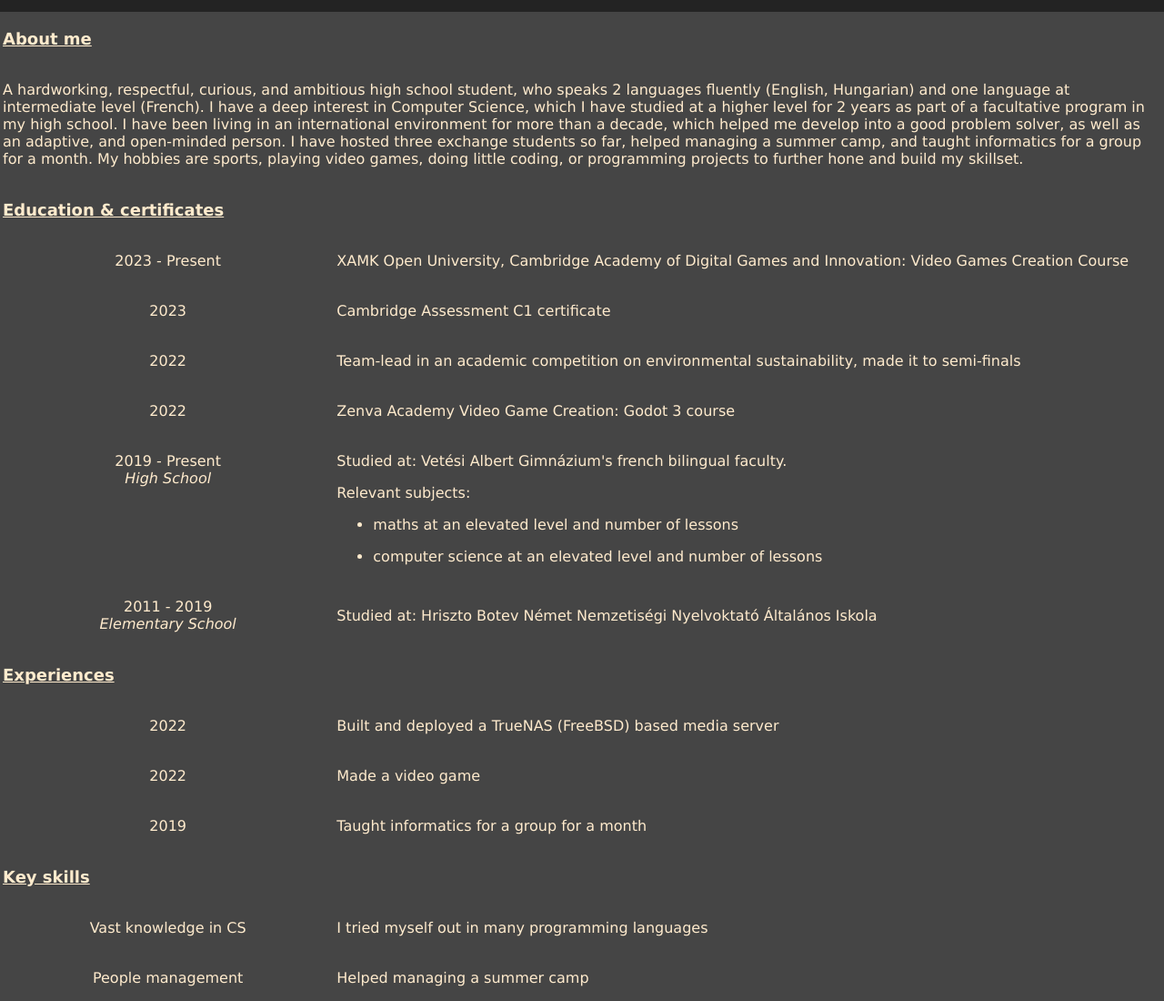
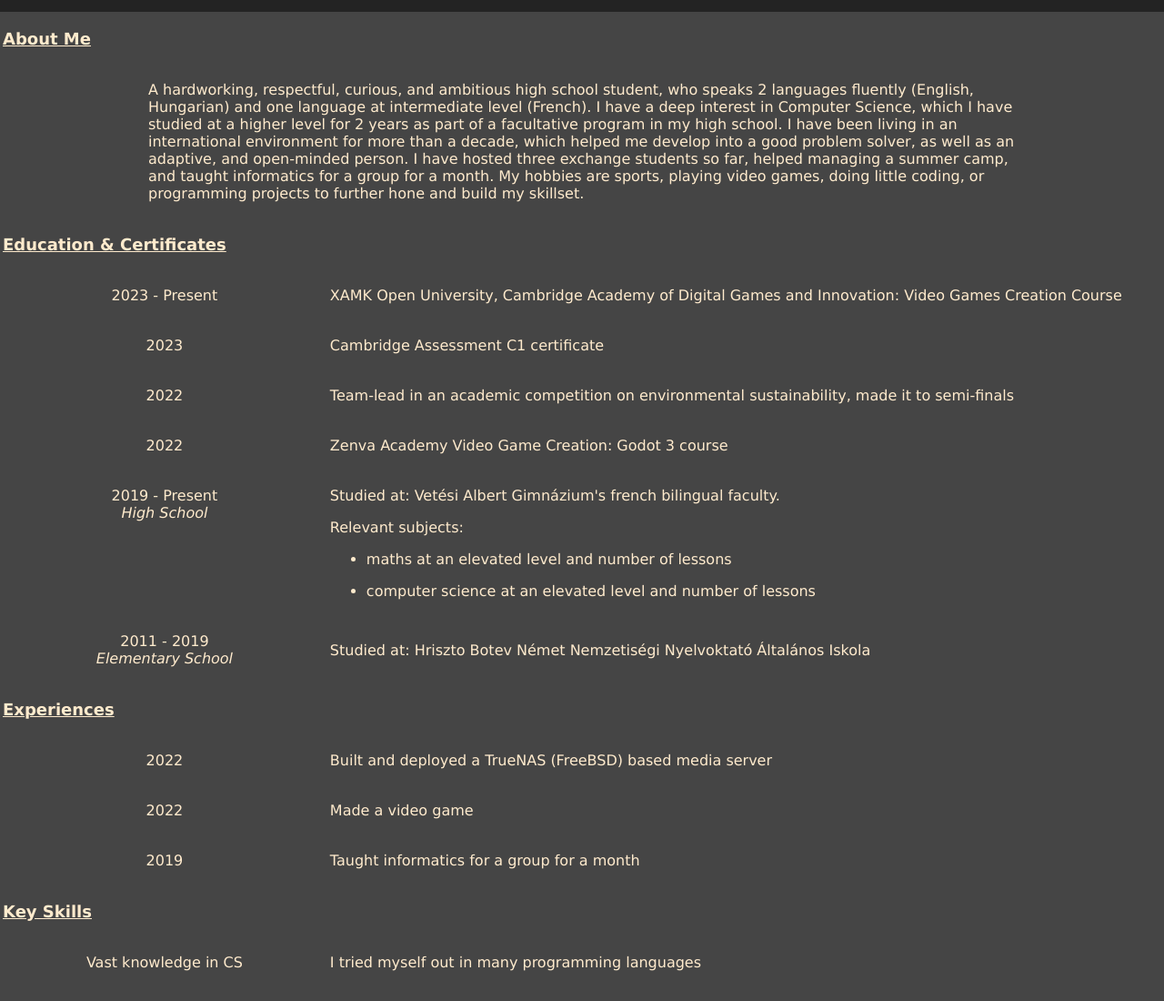
Before and after one commit to N0tN3o/N0tN3o.github.io, a plain HTML site: page index.html in a window 1280 px wide. Shown: the part 162-1262 px from the top of the page at 91% size. Drawn offline with Linux system fonts and the light colour scheme.

Commit message:
Changed layout

```diff
--- a/index.html
+++ b/index.html
@@ -40,12 +40,12 @@
         <table class="cvbody">
             <tr>
                 <td colspan=3 valign=top>
-                    <p id="aboutme"><span>About me</span></p>
+                    <p id="aboutme"><span>About Me</span></p>
                 </td>
             </tr>
             <tr>
                 <td colspan=3 valign=top>
-                    <p>A hardworking, respectful, curious, and ambitious high
+                    <p class="aboutText">A hardworking, respectful, curious, and ambitious high
                         school student, who speaks 2 languages fluently (English, Hungarian) and one
                         language at intermediate level (French). I have a deep interest in Computer
                         Science, which I have studied at a higher level for 2 years as part of a
@@ -60,7 +60,7 @@
             </tr>
             <tr>
                 <td colspan=3 valign=top>
-                    <p id="education"><span>Education &amp; certificates</span></p>
+                    <p id="education"><span>Education &amp; Certificates</span></p>
                 </td>
             </tr>
             <tr>
@@ -153,7 +153,7 @@
             </tr>
             <tr>
                 <td colspan=3 valign=top>
-                    <p id="keyskills"><span>Key skills</span></p>
+                    <p id="keyskills"><span>Key Skills</span></p>
                 </td>
             </tr>
             <tr>
--- a/style.css
+++ b/style.css
@@ -86,9 +86,6 @@ a:hover{
     cursor: pointer;
 }
 
-/* td,tr,table{
-    outline: green solid 1px;
-} */
 #name{
     text-align: center;
     font-size: xx-large;
@@ -116,3 +113,7 @@ span{
     color: blanchedalmond;
     font-weight: bold;
 }
+
+.aboutText{
+    padding: 0 10em 0 10rem;
+}
```
